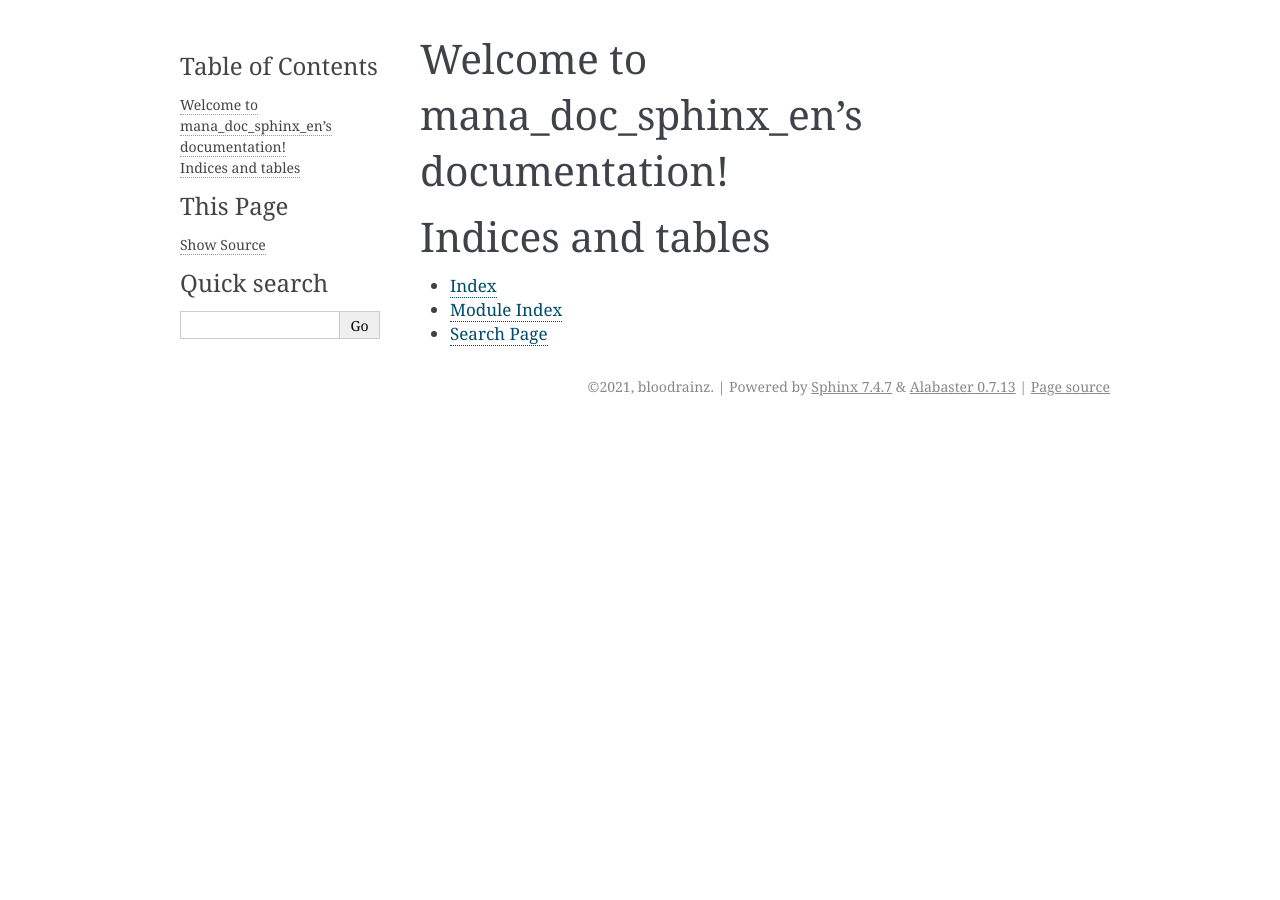
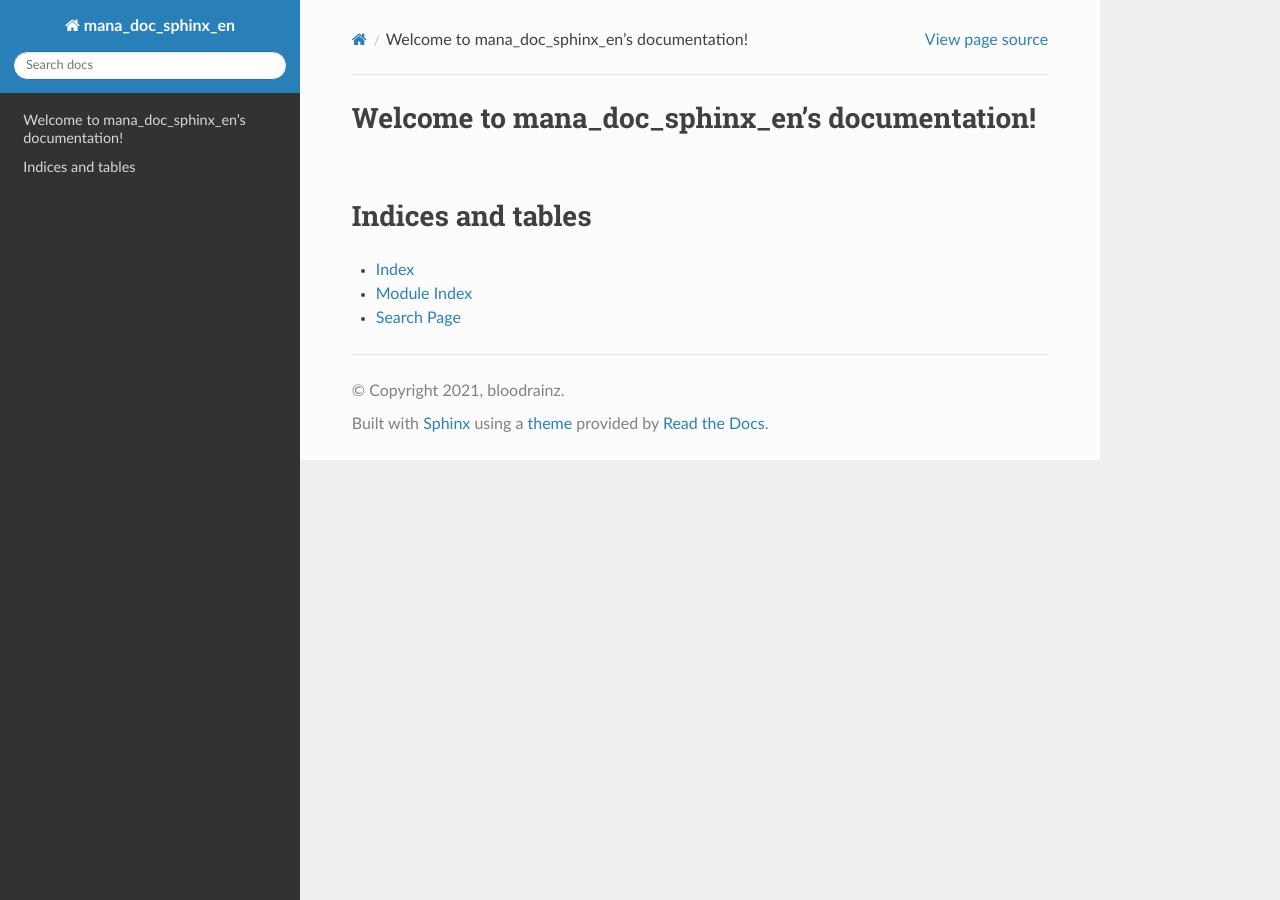
Before and after one commit to chokchai9900/mana_doc_sphinx_en, a Sphinx documentation site: the page built from source/index.rst, in a window 1280 px wide. Built offline with Sphinx 7.4.7 and the Read the Docs theme 2.0.0, drawn with Linux system fonts in a browser that asks for light colours.

Commit message:
added theam

```diff
--- a/source/conf.py
+++ b/source/conf.py
@@ -44,9 +44,13 @@ exclude_patterns = []
 # The theme to use for HTML and HTML Help pages.  See the documentation for
 # a list of builtin themes.
 #
-html_theme = 'alabaster'
+html_theme = 'sphinx_rtd_theme'
 
 # Add any paths that contain custom static files (such as style sheets) here,
 # relative to this directory. They are copied after the builtin static files,
 # so a file named "default.css" will overwrite the builtin "default.css".
 html_static_path = ['_static']
+
+language = 'en'
+locale_dirs = ['locale/']
+gettext_compact = False
```
